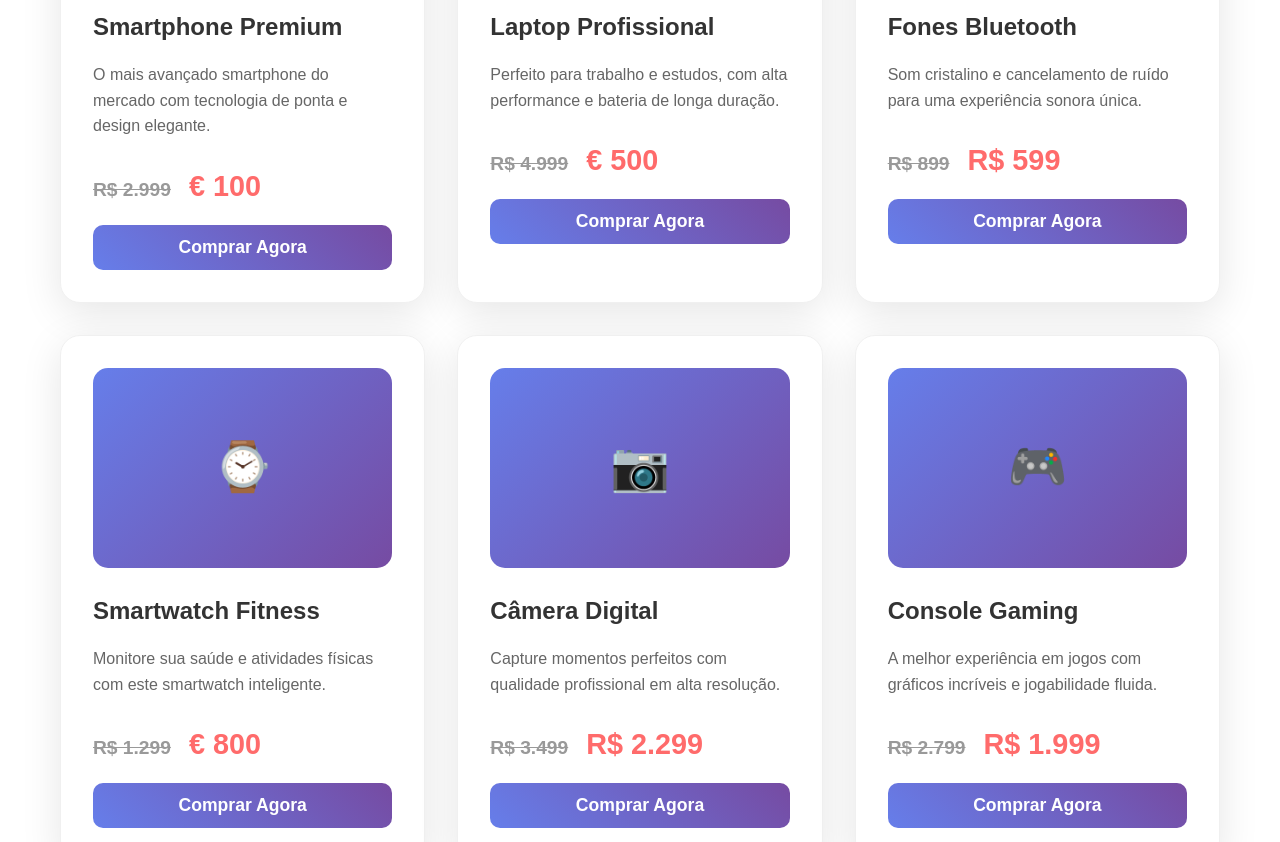
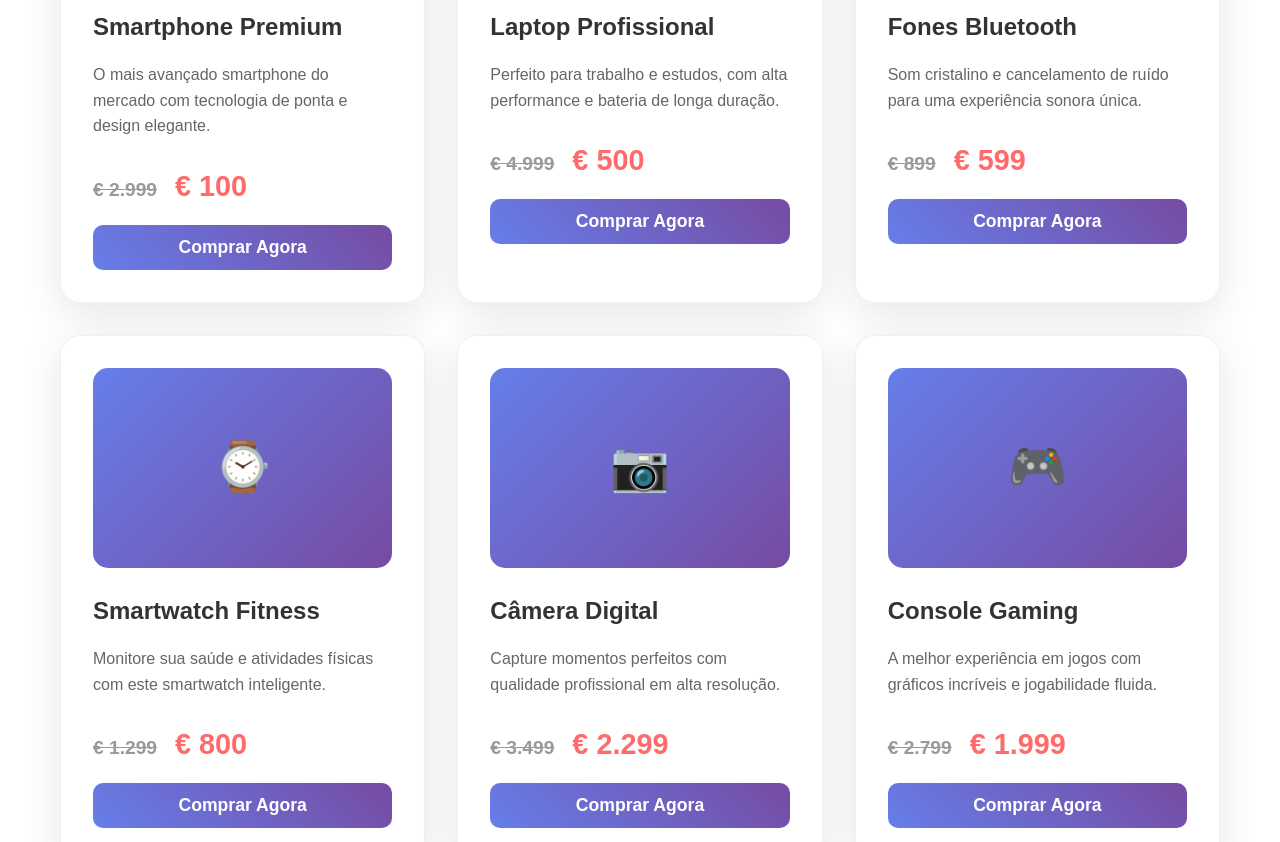
Before and after one commit to PixelCrafter69/meusite, a plain HTML site: page index.html in a window 1280 px wide. Shown: the part 960-1802 px from the top of the page. Drawn offline with Linux system fonts and the light colour scheme.

Commit message:
Update index.html

```diff
--- a/index.html
+++ b/index.html
@@ -366,7 +366,7 @@
                     <h3 class="product-title">Smartphone Premium</h3>
                     <p class="product-description">O mais avançado smartphone do mercado com tecnologia de ponta e design elegante.</p>
                     <div class="product-price">
-                        <span class="old-price">R$ 2.999</span>
+                        <span class="old-price">€ 2.999</span>
                         € 100
                     </div>
                     <button class="buy-button" onclick="window.open('#', '_blank')">Comprar Agora</button>
@@ -378,7 +378,7 @@
                     <h3 class="product-title">Laptop Profissional</h3>
                     <p class="product-description">Perfeito para trabalho e estudos, com alta performance e bateria de longa duração.</p>
                     <div class="product-price">
-                        <span class="old-price">R$ 4.999</span>
+                        <span class="old-price">€ 4.999</span>
                         € 500
                     </div>
                     <button class="buy-button" onclick="window.open('#', '_blank')">Comprar Agora</button>
@@ -390,8 +390,8 @@
                     <h3 class="product-title">Fones Bluetooth</h3>
                     <p class="product-description">Som cristalino e cancelamento de ruído para uma experiência sonora única.</p>
                     <div class="product-price">
-                        <span class="old-price">R$ 899</span>
-                        R$ 599
+                        <span class="old-price">€ 899</span>
+                        € 599
                     </div>
                     <button class="buy-button" onclick="window.open('#', '_blank')">Comprar Agora</button>
                 </div>
@@ -402,7 +402,7 @@
                     <h3 class="product-title">Smartwatch Fitness</h3>
                     <p class="product-description">Monitore sua saúde e atividades físicas com este smartwatch inteligente.</p>
                     <div class="product-price">
-                        <span class="old-price">R$ 1.299</span>
+                        <span class="old-price">€ 1.299</span>
                         € 800
                     </div>
                     <button class="buy-button" onclick="window.open('#', '_blank')">Comprar Agora</button>
@@ -414,8 +414,8 @@
                     <h3 class="product-title">Câmera Digital</h3>
                     <p class="product-description">Capture momentos perfeitos com qualidade profissional em alta resolução.</p>
                     <div class="product-price">
-                        <span class="old-price">R$ 3.499</span>
-                        R$ 2.299
+                        <span class="old-price">€ 3.499</span>
+                        € 2.299
                     </div>
                     <button class="buy-button" onclick="window.open('#', '_blank')">Comprar Agora</button>
                 </div>
@@ -426,8 +426,8 @@
                     <h3 class="product-title">Console Gaming</h3>
                     <p class="product-description">A melhor experiência em jogos com gráficos incríveis e jogabilidade fluida.</p>
                     <div class="product-price">
-                        <span class="old-price">R$ 2.799</span>
-                        R$ 1.999
+                        <span class="old-price">€ 2.799</span>
+                        € 1.999
                     </div>
                     <button class="buy-button" onclick="window.open('#', '_blank')">Comprar Agora</button>
                 </div>
```
